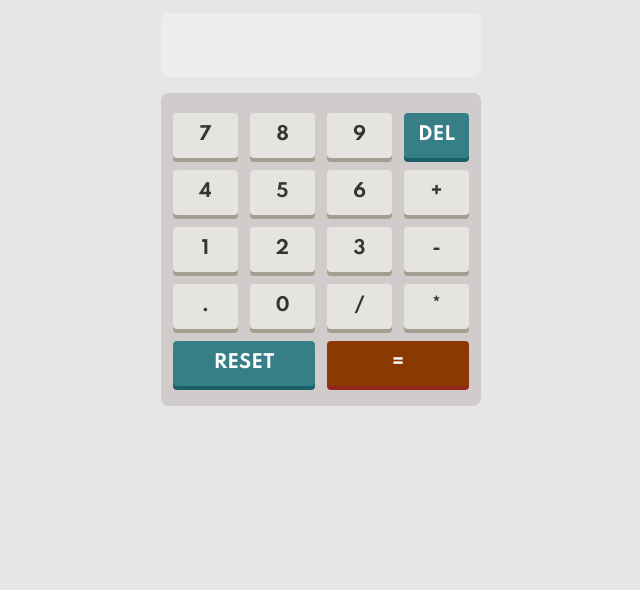
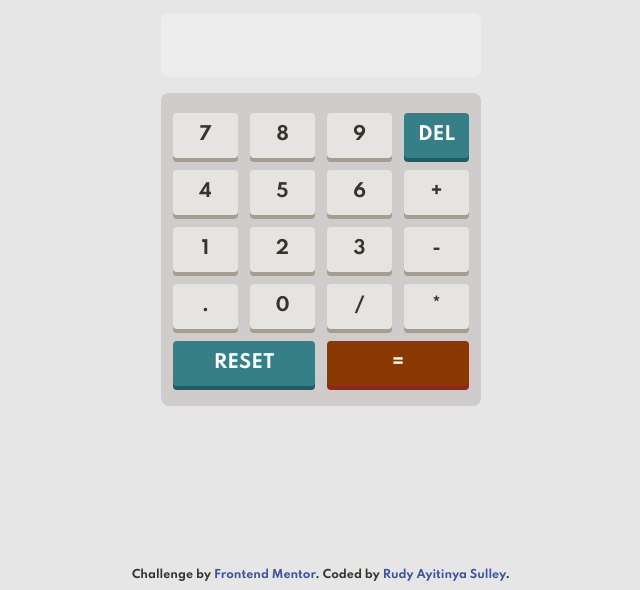
Before and after one commit to ayitinya/frontend-mentor-calculator-app, a plain HTML site: page index.html in a window 1280 px wide. Shown: the part 210-800 px from the top of the page, without its empty margins (319-959 px from the left). Drawn offline with Linux system fonts and the light colour scheme.

Commit message:
added atribution

```diff
--- a/index.html
+++ b/index.html
@@ -20,9 +20,13 @@
 			.attribution {
 				font-size: 11px;
 				text-align: center;
+        position: absolute;
+        bottom: 0;
+        margin-bottom: 0.5rem;
 			}
 			.attribution a {
 				color: hsl(228, 45%, 44%);
+        text-decoration: none;
 			}
 		</style>
 	</head>
@@ -80,11 +84,11 @@
     </main>
 
 
-		<!-- <div class="attribution">
+		<div class="attribution">
 			Challenge by
 			<a href="https://www.frontendmentor.io?ref=challenge" target="_blank"
 				>Frontend Mentor</a
-			>. Coded by <a href="#">Your Name Here</a>. -->
+			>. Coded by <a href="https://github.com/ayitinya">Rudy Ayitinya Sulley</a>.
 		</div>
 
     <script src="script.js"></script>
--- a/styles.css
+++ b/styles.css
@@ -284,7 +284,7 @@ label[for="display-text"] {
 	}
 }
 
-@media (min-width: 10px) {
+@media (min-width: 1080px) {
 	main {
 		width: 30%;
 	}
```
